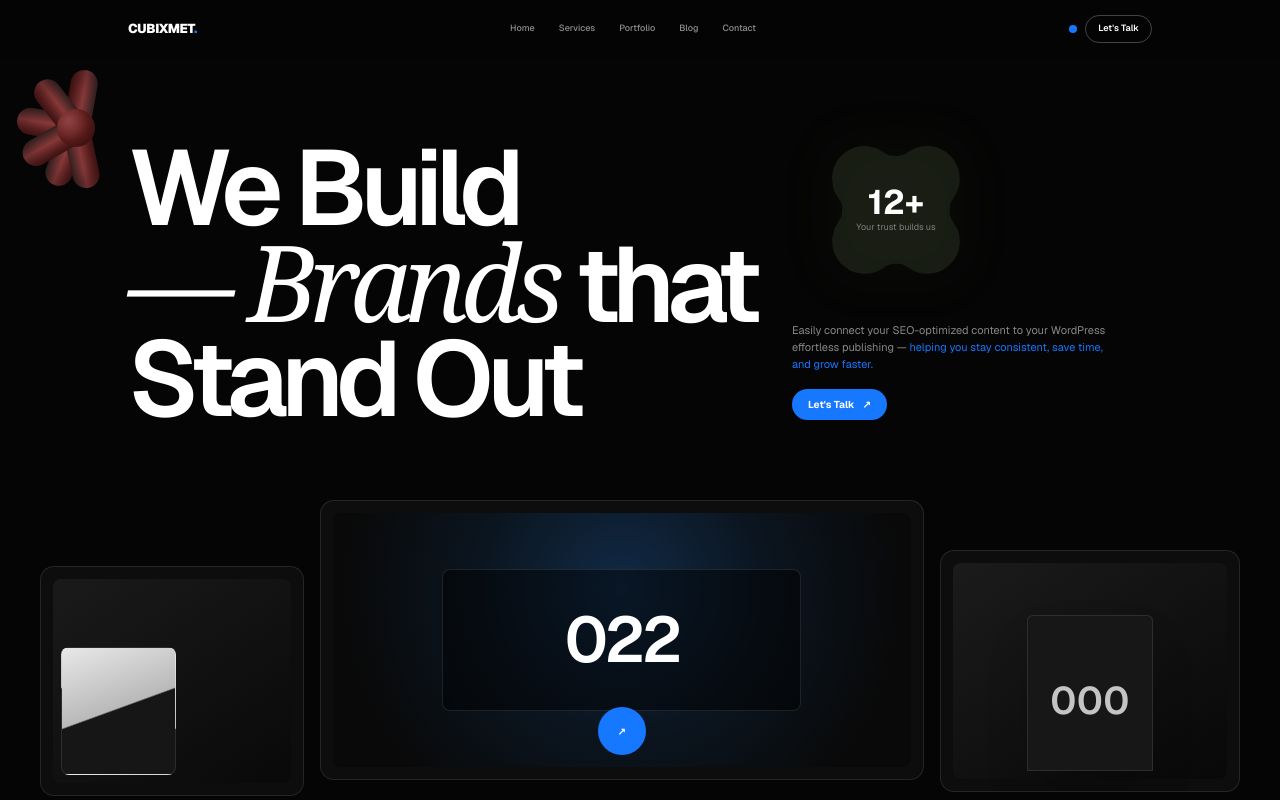
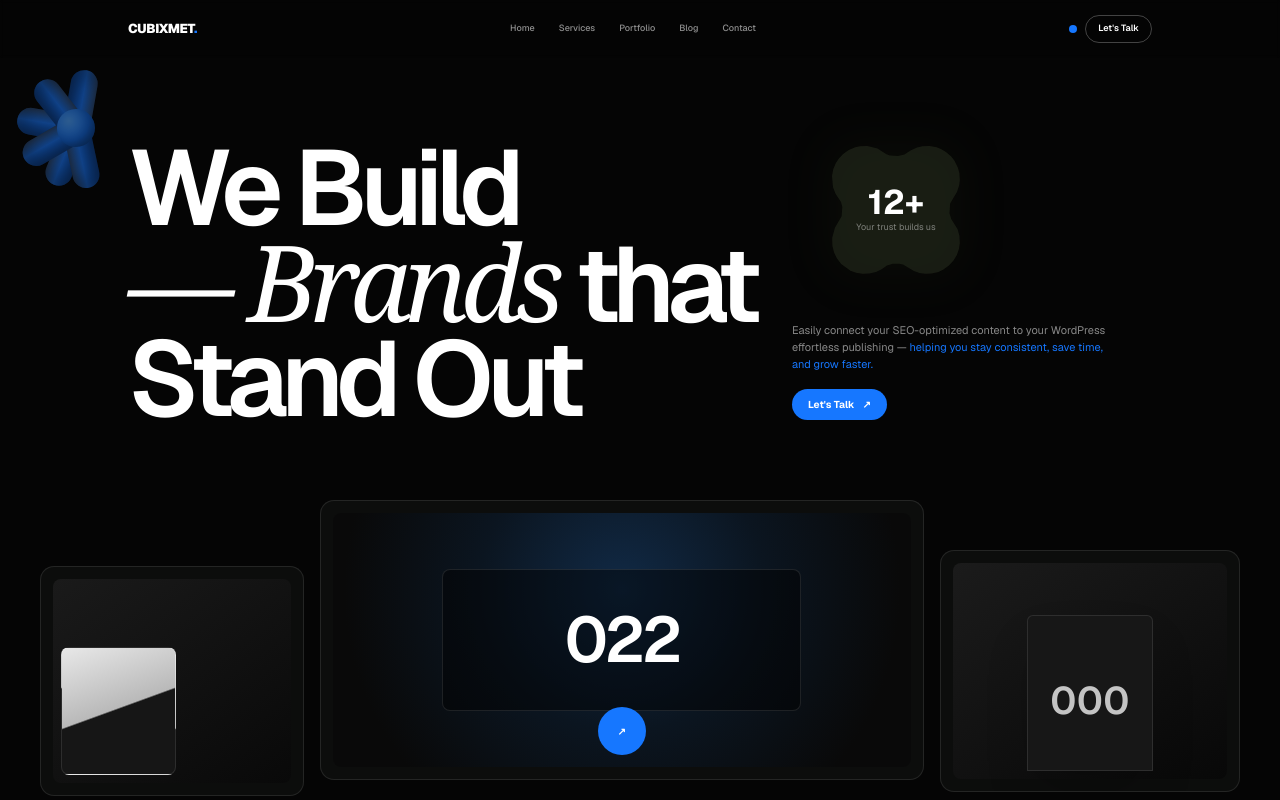
Before and after one commit to amnas-cubixmet/cubixmet, a Next.js app: page / in a window 1280 px wide. Shown: the top 800 px of the page. Built offline with nearby package versions, Linux system fonts and the light colour scheme.

Commit message:
Change hero splat shape to Cubixmet blue

```diff
--- a/components/home/HeroSection.tsx
+++ b/components/home/HeroSection.tsx
@@ -10,14 +10,14 @@ export default function HeroSection() {
           {[0, 34, 72, 112, 154, 202].map((angle, index) => (
             <span
               key={angle}
-              className="absolute left-1/2 top-1/2 h-[58%] w-[24%] origin-[50%_8%] rounded-full bg-[linear-gradient(90deg,#401616_0%,#ff6666_46%,#8c2424_100%)] shadow-[inset_-8px_-8px_16px_rgba(0,0,0,.28),inset_7px_6px_12px_rgba(255,255,255,.16)]"
+              className="absolute left-1/2 top-1/2 h-[58%] w-[24%] origin-[50%_8%] rounded-full bg-[linear-gradient(90deg,#0b2f63_0%,#1677FF_46%,#0f4fb0_100%)] shadow-[inset_-8px_-8px_16px_rgba(0,0,0,.28),inset_7px_6px_12px_rgba(255,255,255,.16)]"
               style={{
                 transform: `translate(-50%,-6%) rotate(${angle}deg)`,
                 zIndex: index % 2 === 0 ? 2 : 1,
               }}
             />
           ))}
-          <span className="absolute left-1/2 top-1/2 z-[3] h-[34%] w-[34%] -translate-x-1/2 -translate-y-1/2 rounded-full bg-[radial-gradient(circle_at_35%_28%,#ff7777,#b43232_55%,#6f1e1e_100%)] shadow-[inset_-6px_-7px_12px_rgba(0,0,0,.25)]" />
+          <span className="absolute left-1/2 top-1/2 z-[3] h-[34%] w-[34%] -translate-x-1/2 -translate-y-1/2 rounded-full bg-[radial-gradient(circle_at_35%_28%,#4da2ff,#1677FF_55%,#0b3f8a_100%)] shadow-[inset_-6px_-7px_12px_rgba(0,0,0,.25)]" />
         </div>
       </div>
       <div className="relative z-10 flex min-h-[calc(100svh-54px)] flex-col md:min-h-[calc(100svh-58px)]">
```
